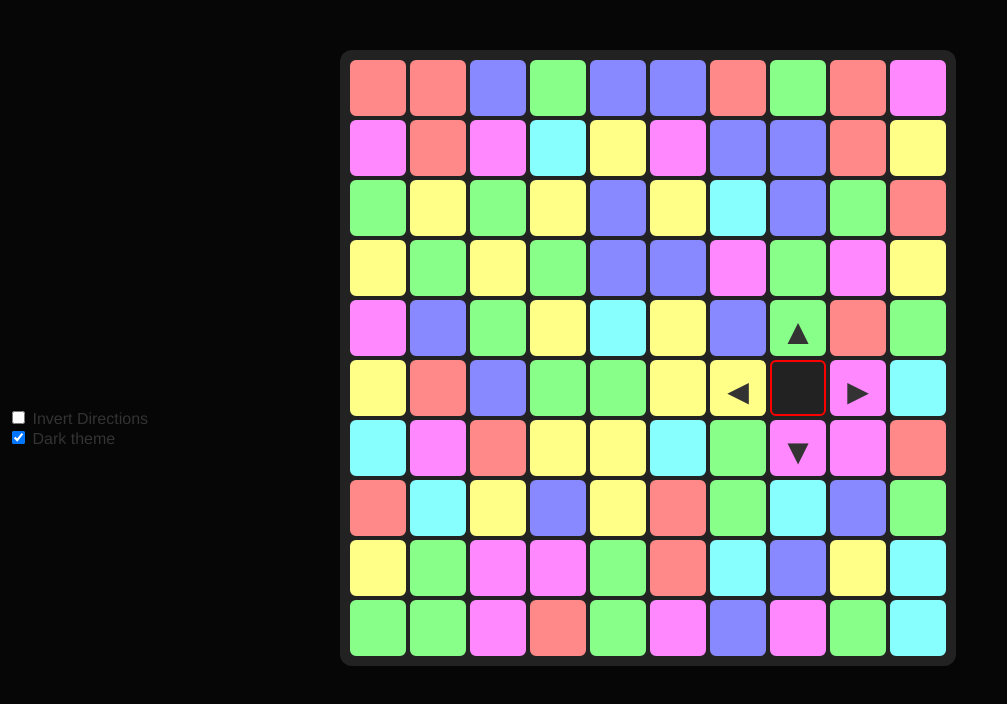
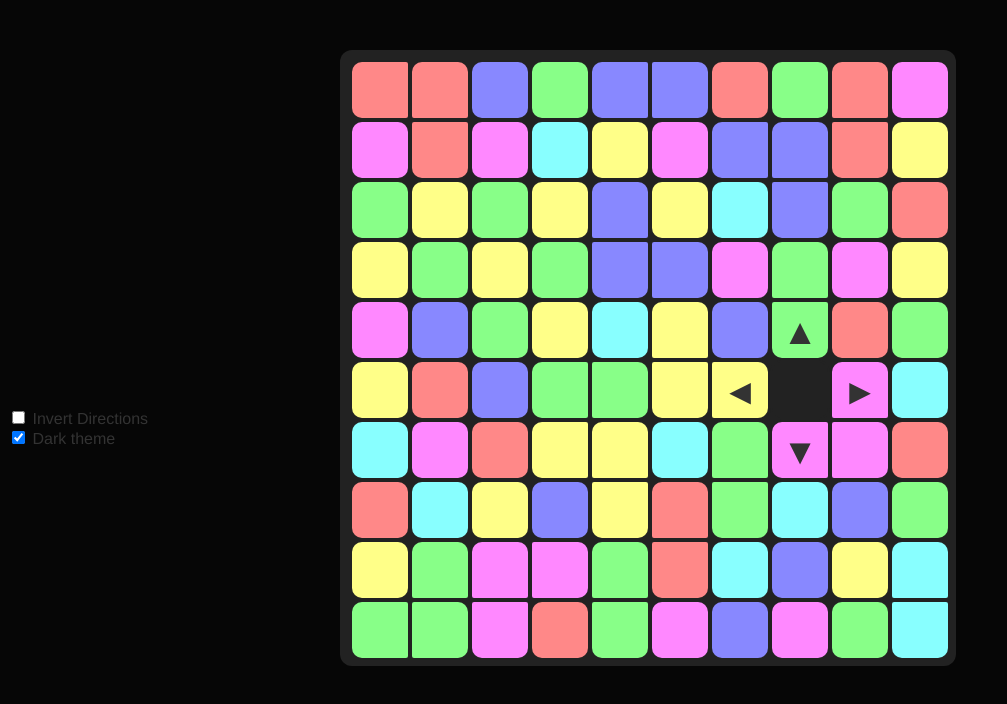
Before and after one commit to resistcorp/sliding-threes, a website: page app/index.html in a window 1280 px wide. Shown: the whole page, without its empty margins (0-1007 px from the left). Drawn offline with Linux system fonts and the light colour scheme; files that its build step writes are made by us from their sources.

Commit message:
added visual grouping logic via css

```diff
--- a/app/scripts/main.js
+++ b/app/scripts/main.js
@@ -1,4 +1,4 @@
-$(function(){
+$(function() {
 	console.log('go');
 	var container = $('#gameContainer'),
 		width = 10, height = 10;
@@ -8,58 +8,97 @@ $(function(){
 		$(document.body).toggleClass('dark', {dureation : 1000, easing : "easeOutSine", children: true})
 	})
 })
-function Tile (){
+function Tile () {
 	this.el = $('<div class="tile" />');
 	this.el.data('tile', this);
-	this.neighbors = [];
-	this.moveList = [];
+	this.neighbors = Tile.giveMeAnArray();
+	this.moveList = Tile.giveMeAnArray();
+	this.class = [];
+	this.addClass('tile');
+	this.dirtyClass = "true"
 	this.isDirty = true;
 }
 //Tile.prototype = $('<div class="tile" />');
 Tile.prototype = {
-	init : function(_x, _y, _avoid1, _avoid2){
-		if(_avoid1 === true){
+	init : function(_x, _y, _avoid1, _avoid2) {
+		if(_avoid1 === true) {
 			this.tileColor = -1;
-			this.el.addClass('hole');
+			this.addClass('hole');
 			this.isHole = true;
 			Tile.hole = this;
 		}else{
 			this.tileColor = Tile.getRandColor(_avoid1, _avoid2);
-			this.el.addClass('color'+this.tileColor);
+			this.addClass('color'+this.tileColor);
 			this.isHole = false;
 		}
 		this.placeAt(_x, _y, true);
+		this.dirty();
 		return this;
 	},
-	dirty: function(){
-		this.isDirty = true;
-		var index = Tile.dirties.indexOf(this);
-		if(index == -1)
-			Tile.dirties.push(this);
+	dirty: function() {
+		if(!this.isDirty) {
+			this.isDirty = true;
+			var index = Tile.dirties.indexOf(this);
+			if(index == -1)
+				Tile.dirties.push(this);
+			if(this.group)
+				while(this.group.length){
+					var tile = this.group.pop();
+					if(tile !== this)
+						tile.group = null;
+					tile.dirty();
+				}
+			index = Tile.groups.indexOf(this.group);
+			if(index != -1)
+				Tile.groups.splice(index, 1);
+			this.group = null;
+			this.el.text('');
+		}
+		return this;
 	},
-	removeClass: function(_str){
-		return this.el.removeClass(_str);
+	removeClass: function(_str, _time) {
+		var str, index;
+		for(str of _str.split(" "))
+			index = this.class.indexOf(str)
+			if(index != -1){
+				this.dirtyClass += str;
+				this.class.splice(index, 1);
+			}
+		if(this.dirtyClass && Tile.allDirtyClasses.indexOf(this) == -1)
+			Tile.allDirtyClasses.push(this)
 	},
-	addClass: function(_str){
-		return this.el.addClass(_str);
+	addClass: function(_str, _time) {
+		var l = this.class.length;
+		for(var str of _str.split(" "))
+			if(str != "" && this.class.indexOf(str) == -1)
+				this.class.push(str);
+		if(this.class.length != l){
+		this.dirtyClass += "true";
+			if(Tile.allDirtyClasses.indexOf(this) == -1)
+				Tile.allDirtyClasses.push(this)
+		}
 	},
-	release : function(){
+	release : function() {
 		if(Tile.pool.indexOf(this) == -1)
 			Tile.pool.push(this);
 		var index = Tile.all.indexOf(this);
 		if(index != -1)
 			Tile.all.splice(index, 1);
 	},
-	moveTo : function(_x, _y){
+	moveTo : function(_x, _y) {
 		this.x = _x;
 		this.y = _y;
 		var up = this.arrive.bind(this, true, true);
 		if(Tile.moving.indexOf(this) == -1)
 			Tile.moving.push(this);
-		for(var tile of this.neighbors)
-			tile && tile.dirty();
 		this.dirty();
 		this.moving = true;
+		for(var i = 0; i < 4; ++i){
+			var tile = this.neighbors[i];
+			if(tile && tile.dirty())
+				tile.neighbors[tile.neighbors.indexOf(this)] = null;
+			this.neighbors[i] = null;
+		}
 		return this.el.stop().animate({
 				top: 5 + _y * 30 + 'px',
 				left: 5 + _x * 30 + 'px'
@@ -68,11 +107,17 @@ Tile.prototype = {
 				complete : up
 			});
 	},
-	placeAt: function(_x, _y, _noUpdate){
+	placeAt: function(_x, _y, _noUpdate) {
 		if(_x == _x)
 			this.x = _x;
 		if(_y == _y)
 			this.y = _y;
+		for(var i = 0; i < 4; ++i){
+			var tile = this.neighbors[i];
+			if(tile && tile.dirty())
+				tile.neighbors[tile.neighbors.indexOf(this)] = null;
+			this.neighbors[i] = null;
+		}
 		this.el.css({
 			top: 5 + _y * 30 + 'px',
 			left: 5 + _x * 30 + 'px'
@@ -80,62 +125,110 @@ Tile.prototype = {
 		if(!_noUpdate)
 			this.update();
 	},
-	arrive:function(){
+	arrive:function() {
 		var index = Tile.moving.indexOf(this);
 		if(index != -1)
 			Tile.moving.splice(index, 1);
 		this.moving = false;
 		this.dirty();
 	},
-	update: function(_propagate,_checkRemovals){
+	update: function() {
+		//if(this.moving && ! this.isHole)
+			//return;
 		var x = this.x,
 			y = this.y,
 			moves = this.moveList,
-			text = "", neighbour;
+			groups = Tile.giveMeAnArray(),
+			classes = "up left right down",
+			remClasses = [],
+			text = "", neighbor;
 		this.moveList.length = 0;
 		this.neighbors.length = 0;
-		if(x < Tile.width -1){
-			neighbour = Tile.get(x +1, y);
-			this.neighbors[2] = neighbour;
-			neighbour.neighbors[0] = this;
-			if(neighbour.isHole){
+		if(x < Tile.width -1) {
+			neighbor = Tile.get(x +1, y);
+			this.neighbors[2] = neighbor;
+			neighbor.neighbors[0] = this;
+			if(neighbor.isHole) {
 				text = Tile.DIRS[0];
 				moves.push(text);
 				text = Tile.DIRTEXTS[text]
+			}else if(neighbor.tileColor == this.tileColor){
+				classes.replace("right", "");
+				remClasses.push("right");
+				if(!neighbor.isDirty)
+					groups.push(neighbor.group);
 			}
 		}
-		if(y > 0){
-			neighbour = Tile.get(x, y -1);
-			this.neighbors[3] = neighbour;
-			neighbour.neighbors[1] = this;
-			if(neighbour.isHole){
+		if(y > 0) {
+			neighbor = Tile.get(x, y -1);
+			this.neighbors[3] = neighbor;
+			neighbor.neighbors[1] = this;
+			if(neighbor.isHole) {
 				text = Tile.DIRS[1];
 				moves.push(text);
 				text = Tile.DIRTEXTS[text]
+			}else if(neighbor.tileColor == this.tileColor){
+				classes.replace("up", "");
+				remClasses.push("up");
+				if(!neighbor.isDirty)
+					groups.push(neighbor.group);
 			}
 		}
-		if(x > 0){
-			neighbour = Tile.get(x -1, y);
-			this.neighbors[0] = neighbour;
-			neighbour.neighbors[2] = this;
-			if(neighbour.isHole){
+		if(x > 0) {
+			neighbor = Tile.get(x -1, y);
+			this.neighbors[0] = neighbor;
+			neighbor.neighbors[2] = this;
+			if(neighbor.isHole) {
 				text = Tile.DIRS[2];
 				moves.push(text);
 				text = Tile.DIRTEXTS[text]
+			}else if(neighbor.tileColor == this.tileColor){
+				classes.replace("left", "");
+				remClasses.push("left");
+				if(!neighbor.isDirty)
+					groups.push(neighbor.group);
 			}
 		}
-		if(y < Tile.height -1){
-			neighbour = Tile.get(x, y +1);
-			this.neighbors[1] = neighbour;
-			neighbour.neighbors[3] = this;
-			if(neighbour.isHole){
+		if(y < Tile.height -1) {
+			neighbor = Tile.get(x, y +1);
+			this.neighbors[1] = neighbor;
+			neighbor.neighbors[3] = this;
+			if(neighbor.isHole) {
 				text = Tile.DIRS[3];
 				moves.push(text);
 				text = Tile.DIRTEXTS[text]
+			}else if(neighbor.tileColor == this.tileColor){
+				classes.replace("down", "");
+				remClasses.push("down");
+				if(!neighbor.isDirty)
+					groups.push(neighbor.group);
 			}
 		}
+		this.addClass(classes);
+		this.removeClass(remClasses.join(' '));
+		this.group = groups.length? groups[0] : []
+		this.group.push(this);
+		while(groups.length > 0) {
+			var group = groups.pop();
+			if(group != this.group && groups.indexOf(group) == -1) {//treat each one, once
+				for(var tile of group)
+					if(this.group.indexOf(tile) == -1)
+						this.group.push(tile);
+				Tile.releaseArray(group);
+				var index = Tile.groups.indexOf(group);
+				if(index != -1)
+					Tile.groups.splice(index, 1);
+			}
+		}
+		for(var tile of this.group){
+			tile.group = this.group;
+		}
+		Tile.groups.push(this.group);
+		this.group.dirty = true;
 		this.el.text(text);
 		this.isDirty = false;
+		Tile.releaseArray(remClasses);
+		Tile.releaseArray(groups);
 	}
 };
 //Tile.COLORS = ["#F00", "#0F0", "#00F", "#FF0", "#0FF", "#F0F"];
@@ -146,25 +239,38 @@ Tile.width = 10;
 Tile.height = 10;
 Tile.all = [];
 Tile.pool = [];
+Tile.groups = [];
+Tile.arrayPool = [];
 Tile.moving = [];
 Tile.dirties = [];
+Tile.allDirtyClasses = [];
 const 	left = 0,
 		down = 1,
 		right = 2,
 		up = 3;
-Tile.get = function(_x,_y){
+Tile.get = function(_x,_y) {
 	if(_x >= Tile.width || _x < 0 )
 		return null;
 	return Tile.cols[_x][_y];
 }
-Tile.getRandColor = function(_avoid1, _avoid2){
+Tile.giveMeAnArray = function() {
+	if(Tile.arrayPool.length)
+		return Tile.arrayPool.pop();
+	return [];
+}
+Tile.releaseArray = function(_array) {
+	_array.length = 0;
+	if(Tile.arrayPool.indexOf(_array) == -1)
+		Tile.arrayPool.push(_array);
+}
+Tile.getRandColor = function(_avoid1, _avoid2) {
 	var num;
 	do{
 		num = (Math.random() * Tile.numColors) >>0
 	}while(num == _avoid1 || num == _avoid2)
 	return "" + num;
 }
-Tile.swapDirs = function(_val){
+Tile.swapDirs = function(_val) {
 	if(_val && _val.type == "change")
 		_val = _val.target.checked;
 	if(_val)
@@ -175,12 +281,12 @@ Tile.swapDirs = function(_val){
 	for(var tile of Tile.all)
 		tile.update()
 }
-Tile.checkGrid = function(){
+/*Tile.checkGrid = function() {
 	var currentColor = -1, group = [], groups = []
-	for(var col of Tile.cols){
-		for(var tile of col){
-			if(tile.tileColor != currentColor){
-				if(group.length >= 3){
+	for(var col of Tile.cols) {
+		for(var tile of col) {
+			if(tile.tileColor != currentColor) {
+				if(group.length >= 3) {
 					groups.push(group);
 					group = [];
 				}else{
@@ -192,10 +298,10 @@ Tile.checkGrid = function(){
 			group.push(tile);
 		}
 	}
-	for(var row of Tile.rows){
-		for(tile of row){
-			if(tile.tileColor != currentColor){
-				if(group.length >= 3){
+	for(var row of Tile.rows) {
+		for(tile of row) {
+			if(tile.tileColor != currentColor) {
+				if(group.length >= 3) {
 					groups.push(group);
 					group = [];
 				}else{
@@ -207,16 +313,16 @@ Tile.checkGrid = function(){
 			group.push(tile);
 		}
 	}
-	for(col of groups){
+	for(col of groups) {
 		for(tile of col)
 			tile.el.effect("highlight");
 	}
-}
-Tile.applyMoves = function(_moves){
-	for(var move of _moves){
+}*/
+Tile.applyMoves = function(_moves) {
+	for(var move of _moves) {
 		move = Tile.DIRS.indexOf(move);
 		var tile = Tile.hole.neighbors[move];
-		if(tile){
+		if(tile) {
 			Tile.swap(tile, Tile.hole);
 			/*var x = Tile.hole.x,
 				y = Tile.hole.y;
@@ -232,7 +338,7 @@ Tile.applyMoves = function(_moves){
 		}
 	}
 }
-Tile.swap = function(_tile1, _tile2){
+Tile.swap = function(_tile1, _tile2) {
 	var x = _tile2.x,
 		y = _tile2.y;
 	Tile.cols[x][y] = _tile1
@@ -243,8 +349,14 @@ Tile.swap = function(_tile1, _tile2){
 	Tile.rows[y][x] = _tile2;
 	_tile1.moveTo(_tile2.x,_tile2.y);
 	_tile2.moveTo(x,y);
+	_tile2.update();
+	_tile1.update();
+	for(var tile of _tile2.neighbors)
+		tile && tile.dirty();
+	for(tile of _tile1.neighbors)
+		tile && tile.dirty();
 }
-Tile.Init = function(_container, _w, _h){
+Tile.Init = function(_container, _w, _h) {
 	var avoid1, avoid2, tile;
 	_w = _w || Tile.width
 	_h = _h || Tile.height
@@ -252,7 +364,7 @@ Tile.Init = function(_container, _w, _h){
 	Tile.height = _h;
 	_container = _container || $('#gameContainer')
 	$(document.body).on("keydown", function( event ) {
-			switch(event.keyCode){
+			switch(event.keyCode) {
 				case 37:
 					Tile.applyMoves([Tile.invertedDirs? 'left' : 'right']);
 					break;
@@ -276,23 +388,23 @@ Tile.Init = function(_container, _w, _h){
 	Tile.cols = [];
 	Tile.rows = [];
 	var remove = Math.floor(Math.random() * _w * _h)
-	for(var i= 0; i < _w; ++i){
+	for(var i= 0; i < _w; ++i) {
 		Tile.cols[i] = [];
-		for(var j= 0; j < _h; ++j){
+		for(var j= 0; j < _h; ++j) {
 			if(i == 0)
 				Tile.rows[j] = [];
 			avoid1 = avoid2 = -1;
-			if(remove == (_w * j + i)){
+			if(remove == (_w * j + i)) {
 				remove = -1
 				tile = new Tile();
 				tile.init(i, j, true);
 			}else{
-				if(j > 1){
+				if(j > 1) {
 					tile = Tile.get(i,j-1);
 					if(tile.tileColor == Tile.get(i,j-2).tileColor)
 						avoid1 = tile.tileColor;
 				}
-				if(i > 1){
+				if(i > 1) {
 					tile = Tile.get(i-1,j);
 					if(tile.tileColor == Tile.get(i-2,j).tileColor)
 						avoid2 = tile.tileColor;
@@ -316,24 +428,44 @@ Tile.Init = function(_container, _w, _h){
 	})
 	Tile.Update();
 }
-Tile.Update = function(){
-	var tile, tile2, list, totest;
-	while(tile = Tile.dirties.pop() )
+Tile.Update = function() {
+	var tile, tile2, list, totest, group;
+	var start = new Date().getTime();
+	for(tile of Tile.dirties)
 		tile.update();
+	Tile.releaseArray(Tile.dirties);
 	Tile.dirties = Tile.moving.concat();
+	for(group of Tile.groups) {
+		if(group.dirty)
+			group.dirty = false;
+			for(tile of group){
+				if( group.length > 3){
+					tile.removeClass('almostGroup noGroup');
+					tile.addClass('isGroup');
+					if(tile.el.text() == "")
+						tile.el.text(group.length);
+				}else if( group.length > 1){
+					tile.removeClass('isGroup noGroup');
+					tile.addClass('almostGroup');
+				}else{
+					tile.removeClass('almostGroup isGroup');
+					tile.addClass('noGroup')
+				}
+			}
+	}
 	/*list = Tile.all.concat();
 	totest = [];
-	while(list.length > 0){
+	while(list.length > 0) {
 		tile = list.pop();
 		totest.push(tile);
 		var group = [tile];
 		var col = tile.color;
 		tile.removeClass("isGroup left right up down");
-		while(totest.length > 0){
+		while(totest.length > 0) {
 			tile = totest.pop();
 			tile2 = tile.neighbors[up];
-			if(tile2 && tile2.tileColor == col){
-				if(list.indexOf(tile2) != -1){
+			if(tile2 && tile2.tileColor == col) {
+				if(list.indexOf(tile2) != -1) {
 					list.splice(list.indexOf(tile2), 1)
 					totest.push(tile2)
 					group.push(tile2)
@@ -342,8 +474,8 @@ Tile.Update = function(){
 				}
 			}
 			tile2 = tile.neighbors[down];
-			if(tile2 && tile2.tileColor == col){
-				if(list.indexOf(tile2) != -1){
+			if(tile2 && tile2.tileColor == col) {
+				if(list.indexOf(tile2) != -1) {
 					list.splice(list.indexOf(tile2), 1)
 					totest.push(tile2)
 					group.push(tile2)
@@ -352,9 +484,9 @@ Tile.Update = function(){
 				}
 			}
 			tile2 = tile.neighbors[down];
-			if(list.indexOf(tile2) != -1){
+			if(list.indexOf(tile2) != -1) {
 				list.splice(list.indexOf(tile2), 1)
-				if(tile2 && tile2.tileColor == col){
+				if(tile2 && tile2.tileColor == col) {
 					totest.push(tile2)
 					group.push(tile2)
 				}else{
@@ -362,9 +494,9 @@ Tile.Update = function(){
 				}
 			}
 			tile2 = tile.neighbors[down];
-			if(list.indexOf(tile2) != -1){
+			if(list.indexOf(tile2) != -1) {
 				list.splice(list.indexOf(tile2), 1)
-				if(tile2 && tile2.tileColor == col){
+				if(tile2 && tile2.tileColor == col) {
 					totest.push(tile2)
 					group.push(tile2)
 				}else{
@@ -375,6 +507,16 @@ Tile.Update = function(){
 		if(group.length > 3)
 			for(tile of group) tile.el.addClass('isGroup')
 	}*/
+	while(Tile.allDirtyClasses.length){
+		tile = Tile.allDirtyClasses.shift();
+		if(tile.dirtyClass != ""){
+			tile.el.removeClass(tile.dirtyClass);
+			tile.dirtyClass = "";
+			tile.el.addClass(tile.class.join(' '), 500)
+			requestAnimationFrame(Tile.Update);
+			return;
+		}
+	}
 	requestAnimationFrame(Tile.Update);
 }
 Tile.swapDirs(false)
--- a/app/styles/main.css
+++ b/app/styles/main.css
@@ -48,15 +48,18 @@ body.dark{
 
 .tile {
   position : absolute;
-  width: 26px;
-  height: 26px;
-  border-radius: 3px;
+  width: 28px;
+  height: 28px;
+  border-radius: 6px;
   text-align: center;
   vertical-align: middle;
   z-index: 10;
-  border: solid 1px #F00;
+  border: solid 1px #ddd;
   cursor: pointer;
   cursor: hand;
+}
+.dark .tile{
+  border-color: #222
 }
 .hole{
   z-index: 1;
@@ -110,27 +113,67 @@ body.dark{
   background-color: #A0D;
   border-color: #A0D;
 }
-.isGroup.left{
-  border-left-color: #000
+.left{
+  border-left-color: #ddd;
 }
-.isGroup.right{
-  border-right-color: #000
+.right{
+  border-right-color: #ddd;
 }
-.isGroup.up{
-  border-top-color: #000
+.up{
+  border-top-color: #ddd;
 }
-.isGroup.down{
-  border-bottom-color: #000
+.down{
+  border-bottom-color: #ddd;
 }
-.dark .isGroup.left{
-  border-left-color: #FFF
+.dark .left{
+  border-left-color: #222;
 }
-.dark .isGroup.right{
-  border-right-color: #FFF
+.dark .right{
+  border-right-color: #222;
 }
-.dark .isGroup.up{
-  border-top-color: #FFF
+.dark .up{
+  border-top-color: #222;
 }
-.dark .isGroup.down{
-  border-bottom-color: #FFF
+.dark .down{
+  border-bottom-color: #222;
 }
+.almostGroup{
+  border-color : #ddd;
+  border-radius: 2px;
+}
+.dark .almostGroup{
+  border-color : #222;
+}
+.almostGroup.up.left{
+  border-top-left-radius: 6px;
+}
+.almostGroup.up.right{
+  border-top-right-radius: 6px;
+}
+.almostGroup.down.right{
+  border-bottom-right-radius: 6px;
+}
+.almostGroup.down.left{
+  border-bottom-left-radius: 6px;
+}
+.isGroup{
+  border-radius: 0;
+}
+.isGroup.up.left{
+  border-top-left-radius: 6px;
+}
+.isGroup.up.right{
+  border-top-right-radius: 6px;
+}
+.isGroup.down.left{
+  border-bottom-left-radius: 6px;
+}
+.isGroup.down.right{
+  border-bottom-right-radius: 6px;
+}
+.noGroup{
+  border-color : #ddd;
+}
+.dark .noGroup{
+  border-color : #222;
+}
```
Also changed, not shown: Gruntfile.js (+6 -3 lines).
